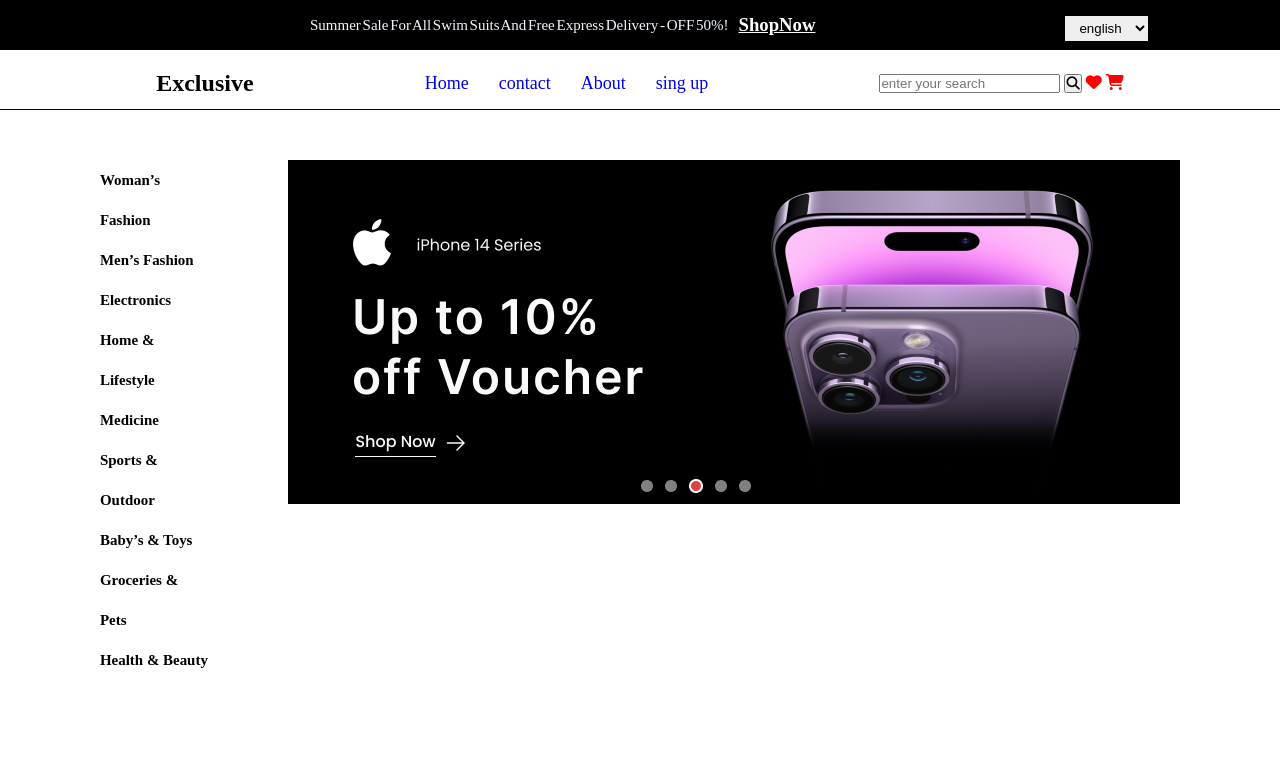
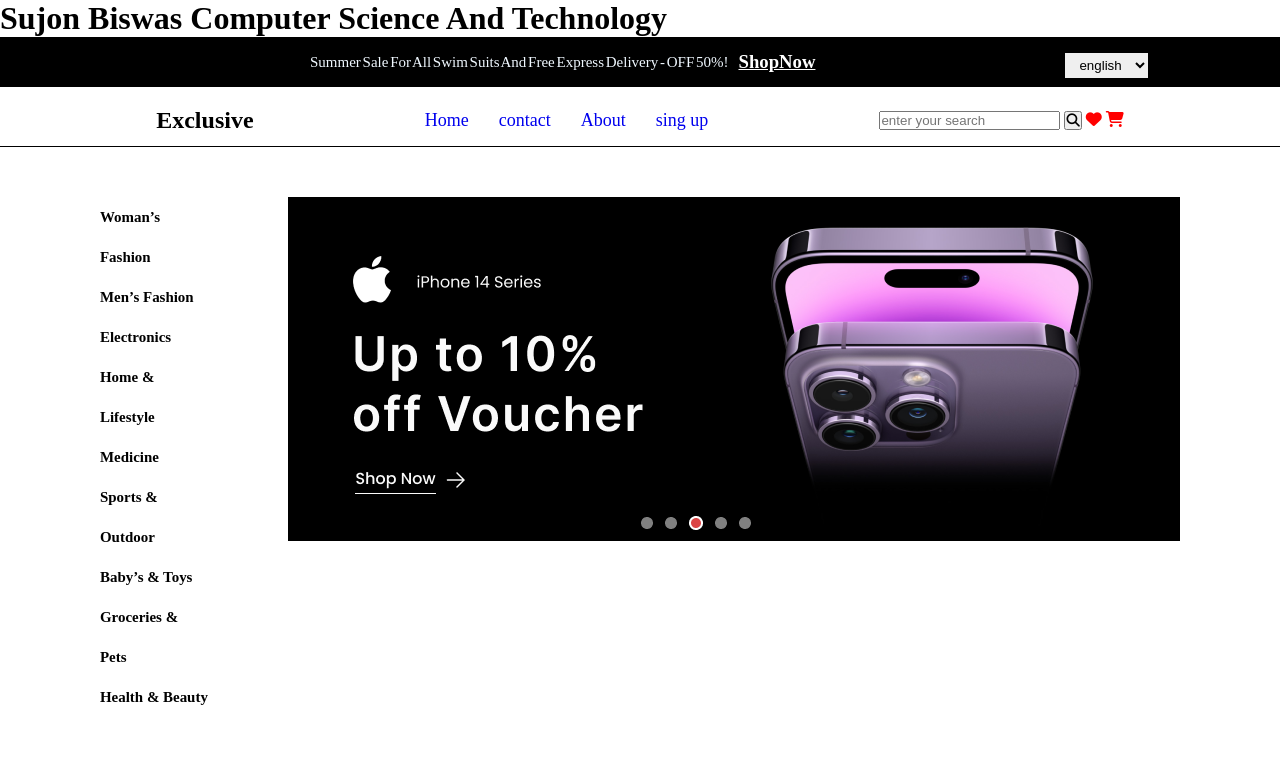
Before and after one commit to sujonbiswas212/website-1, a plain HTML site: page index.html in a window 1280 px wide. Shown: the top 777 px of the page. Drawn offline with Linux system fonts and the light colour scheme.

Commit message:
Update index.html

```diff
--- a/index.html
+++ b/index.html
@@ -9,6 +9,9 @@
      <title>Nijer design</title>
 </head>
 <body>
+
+
+     <h1>Sujon Biswas Computer Science And Technology</h1>
 
      <!-- top -->
 <section>
```
